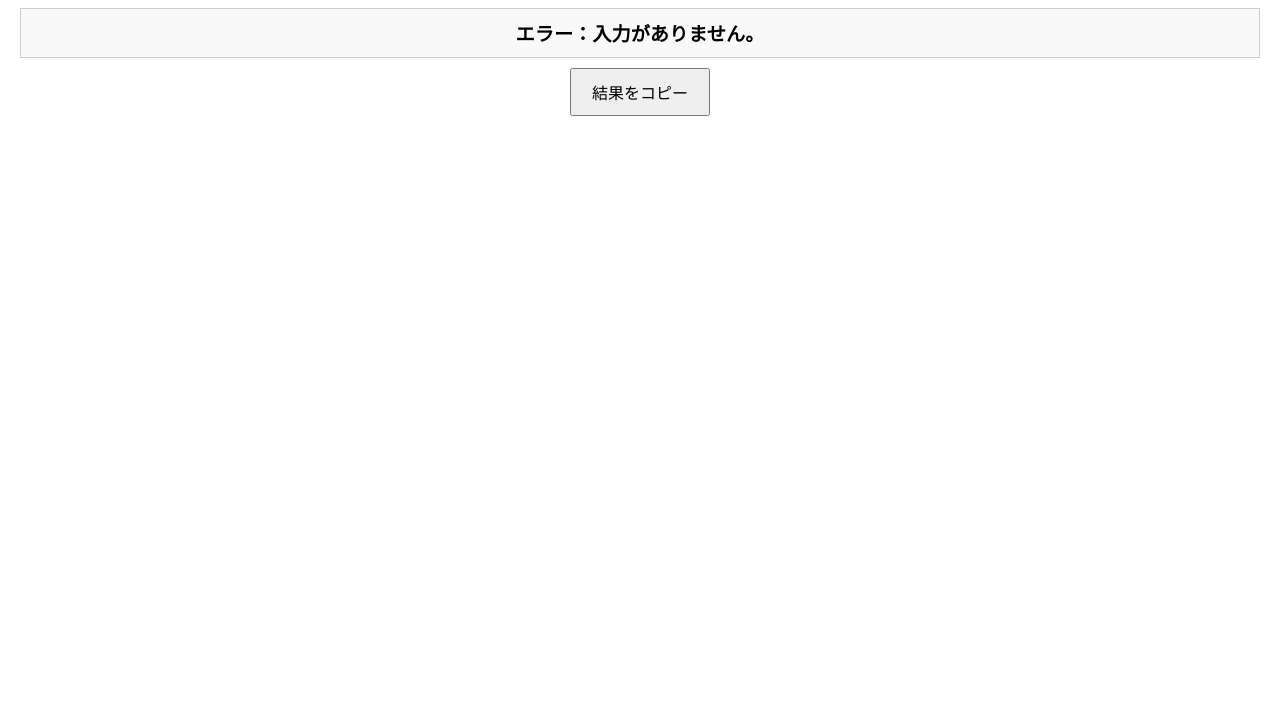
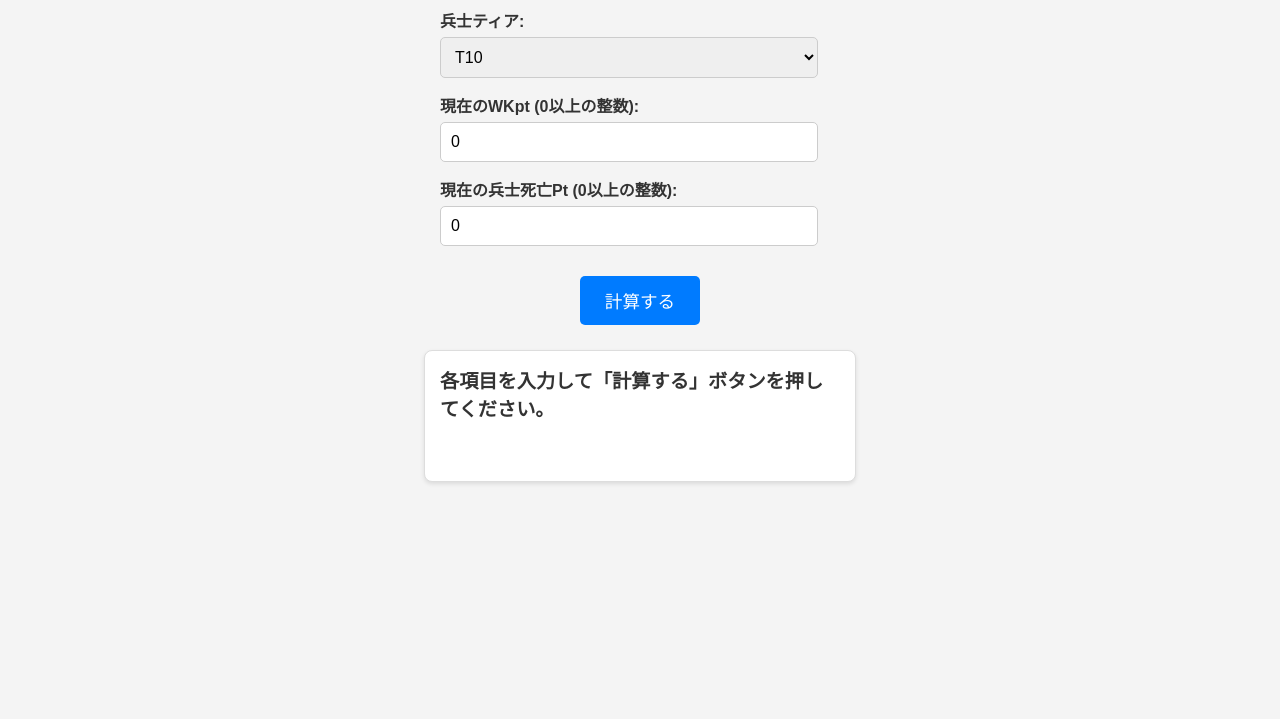
Before and after one commit to orihina0193/my-calculator-shortcut, a plain HTML site: page index.html in a window 1280 px wide. Shown: the part 81-800 px from the top of the page. Drawn offline with Linux system fonts and the light colour scheme.

Commit message:
Update index.html

```diff
--- a/index.html
+++ b/index.html
@@ -5,65 +5,123 @@
     <meta name="viewport" content="width=device-width, initial-scale=1.0">
     <title>WKpt計算機</title>
     <style>
-        body { font-family: sans-serif; margin: 20px; text-align: center; }
+        body { font-family: sans-serif; margin: 20px; text-align: center; background-color: #f4f4f4; color: #333; }
+        h1 { color: #0056b3; }
+        .input-group { margin-bottom: 15px; text-align: left; max-width: 400px; margin-left: auto; margin-right: auto; }
+        .input-group label { display: block; margin-bottom: 5px; font-weight: bold; }
+        .input-group input, .input-group select {
+            width: calc(100% - 22px); /* Padding and border adjustment */
+            padding: 10px;
+            border: 1px solid #ccc;
+            border-radius: 5px;
+            font-size: 1em;
+            box-sizing: border-box; /* paddingをwidthに含める */
+        }
+        button {
+            background-color: #007bff;
+            color: white;
+            padding: 12px 25px;
+            font-size: 1.1em;
+            border: none;
+            border-radius: 5px;
+            cursor: pointer;
+            margin-top: 15px;
+            transition: background-color 0.3s ease;
+        }
+        button:hover {
+            background-color: #0056b3;
+        }
         #result {
             font-size: 1.2em;
             font-weight: bold;
-            margin-top: 20px;
+            margin-top: 25px;
             white-space: pre-wrap; /* 改行を有効にする */
-            border: 1px solid #ccc;
-            padding: 10px;
-            background-color: #f9f9f9;
+            border: 1px solid #ddd;
+            padding: 15px;
+            background-color: #fff;
+            border-radius: 8px;
+            min-height: 100px; /* 最低限の高さ確保 */
+            text-align: left;
+            box-shadow: 0 2px 4px rgba(0,0,0,0.1);
+            max-width: 400px;
+            margin-left: auto;
+            margin-right: auto;
         }
-        button {
-            padding: 10px 20px;
-            font-size: 1em;
-            cursor: pointer;
+        #copyButton {
+            background-color: #28a745; /* Green for copy */
+        }
+        #copyButton:hover {
+            background-color: #218838;
+        }
+        .error-message {
+            color: red;
+            font-weight: bold;
             margin-top: 10px;
         }
     </style>
 </head>
 <body>
-    <h1>WKpt計算結果</h1>
-    <div id="result">計算中...</div>
-    <button onclick="copyResult()">結果をコピー</button>
+    <h1>WKpt計算ツール</h1>
+
+    <div class="input-group">
+        <label for="tierSelect">兵士ティア:</label>
+        <select id="tierSelect">
+            <option value="T9">T9</option>
+            <option value="T10" selected>T10</option> <option value="T11">T11</option>
+            <option value="T12">T12</option>
+        </select>
+    </div>
+    <div class="input-group">
+        <label for="currentWKInput">現在のWKpt (0以上の整数):</label>
+        <input type="number" id="currentWKInput" value="0" min="0" step="1" pattern="[0-9]*" inputmode="numeric">
+    </div>
+    <div class="input-group">
+        <label for="currentDeathPtInput">現在の兵士死亡Pt (0以上の整数):</label>
+        <input type="number" id="currentDeathPtInput" value="0" min="0" step="1" pattern="[0-9]*" inputmode="numeric">
+    </div>
+
+    <button onclick="calculateWKpt()">計算する</button>
+
+    <div id="result">各項目を入力して「計算する」ボタンを押してください。</div>
+    <button onclick="copyResult()" style="display: none;" id="copyButton">結果をコピー</button>
+
 
     <script>
-        // URLパラメータから"input"の値を取得する関数
-        function getUrlParameter(name) {
-            name = name.replace(/[\[]/, '\\[').replace(/[\]]/, '\\]');
-            var regex = new RegExp('[\\?&]' + name + '=([^&#]*)');
-            var results = regex.exec(location.search);
-            return results === null ? '' : decodeURIComponent(results[1].replace(/\+/g, ' '));
-        };
+        // 計算ボタンが押されたときに実行される関数
+        function calculateWKpt() {
+            // エラーメッセージをクリア
+            document.getElementById('result').classList.remove('error-message');
 
-        const inputString = getUrlParameter('input'); // ショートカットからの入力
+            // 入力フォームから値を取得
+            let tier = document.getElementById('tierSelect').value;
+            let currentWKStr = document.getElementById('currentWKInput').value;
+            let currentDeathPtStr = document.getElementById('currentDeathPtInput').value;
 
-        let resultText = "エラー：入力がありません。"; // 計算結果を格納する変数
+            let resultText = ""; // 計算結果を格納する変数
 
-        if (inputString) {
-            // 全角数字→半角数字に変換する関数
-            function normalizeDigits(str) {
-              return str.replace(/[０-９]/g, s => String.fromCharCode(s.charCodeAt(0) - 0xFEE0));
+            // ★入力値の厳密な検証
+            // parseIntは非数字を0にする可能性があるため、isNaNとNumber.isIntegerで厳密にチェック
+            let currentWK = parseInt(currentWKStr);
+            let currentDeathPt = parseInt(currentDeathPtStr);
+
+            if (currentWKStr === "" || currentDeathPtStr === "" || // 空欄チェック
+                isNaN(currentWK) || !Number.isInteger(currentWK) || currentWK < 0 || // WKptが0以上の整数か
+                isNaN(currentDeathPt) || !Number.isInteger(currentDeathPt) || currentDeathPt < 0) { // 死亡Ptが0以上の整数か
+
+                resultText = "WKptと兵士死亡Ptは、0以上の整数を正しく入力してください。";
+                document.getElementById('result').innerText = resultText;
+                document.getElementById('result').classList.add('error-message'); // エラー表示
+                document.getElementById('copyButton').style.display = 'none'; // エラー時はコピーボタン非表示
+                return; // 以降の計算を行わない
             }
 
-            let parts = inputString.split(','); // カンマで分割
-
-            // 分割した文字列から値を取得
-            let tierRaw = normalizeDigits(parts[0] || "");
-            let currentWKRaw = normalizeDigits(parts[1] || "0");
-            let currentDeathPtRaw = normalizeDigits(parts[2] || "0");
-
-            let tier = tierRaw;
-            let currentWK = parseInt(currentWKRaw);
-            let currentDeathPt = parseInt(currentDeathPtRaw);
 
             // ティアごとの兵士死亡Pt
             let tierTable = { "T9": 45, "T10": 60, "T11": 80, "T12": 100 };
             let unitPt = tierTable[tier];
 
             if (!unitPt) {
-              resultText = "不正なティア指定です。T9, T10, T11, T12のいずれかを入力してください。";
+              resultText = "不正なティア指定です。T9, T10, T11, T12のいずれかを選択してください。";
             } else {
               let rewardStages = [
                 [10000, 100], [20000, 150], [40000, 200], [100000, 250],
@@ -123,8 +181,7 @@
                   } else {
                     let requiredUnits = Math.ceil(missingDeathPt / unitPt);
 
-                    // 「人」の前に半角スペースを追加
-                    resultText = `${requiredUnits} 人 必要\n` + // ★ここに半角スペースを追加
+                    resultText = `${requiredUnits} 人 必要\n` +
                                  `---` + `\n` +
                                  `兵士ティア：${tier}\n` +
                                  `現在WKpt：${currentWK.toLocaleString()}pt\n` +
@@ -137,12 +194,14 @@
                 }
               }
             }
+            // 計算結果をHTML要素に表示
+            document.getElementById('result').innerText = resultText;
+            // 結果が表示されたらコピーボタンを表示
+            document.getElementById('copyButton').style.display = 'block';
+            document.getElementById('result').classList.remove('error-message'); // エラークラスがあれば削除
         }
 
-        // 計算結果をHTML要素に表示
-        document.getElementById('result').innerText = resultText;
-
-        // 結果をコピーする関数（Webページ上のボタン用）
+        // 結果をコピーする関数
         function copyResult() {
             const resultElement = document.getElementById('result');
             const textToCopy = resultElement.innerText;
@@ -153,6 +212,27 @@
                 alert('コピーに失敗しました。手動でコピーしてください。');
             });
         }
+
+        // ページロード時にURLパラメータがあれば計算を実行（iPhoneショートカットからの呼び出し用）
+        window.onload = function() {
+            const urlParams = new URLSearchParams(window.location.search);
+            const urlInputString = urlParams.get('input'); // 'input'パラメータを取得
+
+            if (urlInputString) {
+                // URLパラメータから取得した値をフォームに設定
+                let parts = urlInputString.split(',');
+                document.getElementById('tierSelect').value = parts[0] || "T10";
+                document.getElementById('currentWKInput').value = parts[1] || "0";
+                document.getElementById('currentDeathPtInput').value = parts[2] || "0";
+
+                calculateWKpt(); // 自動で計算実行
+            } else {
+                // パラメータがなければ初期メッセージ表示
+                 document.getElementById('result').innerText = "各項目を入力して「計算する」ボタンを押してください。";
+                 document.getElementById('copyButton').style.display = 'none'; // 初期状態ではコピーボタンを非表示
+            }
+        };
+
     </script>
 </body>
 </html>
```
